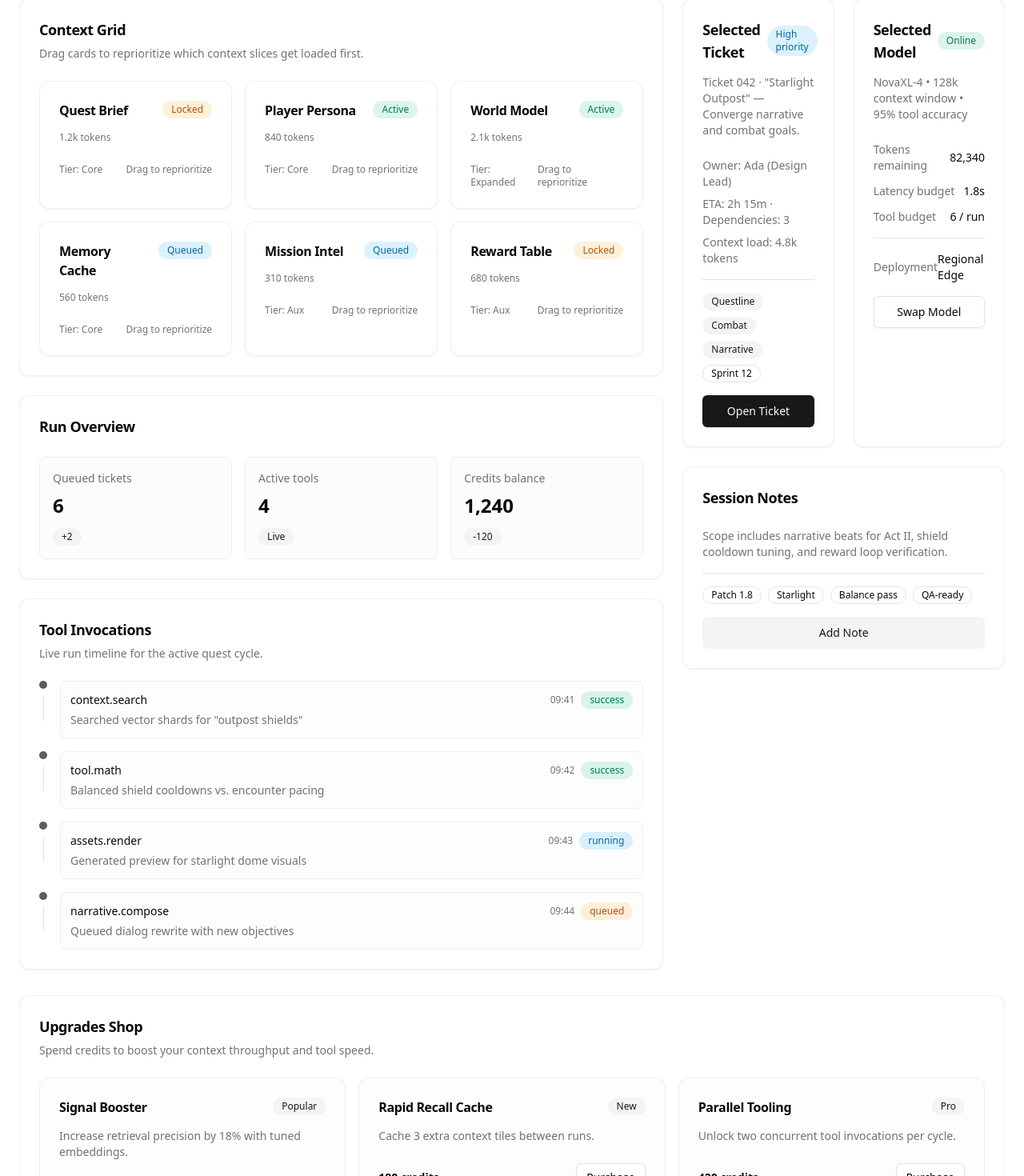
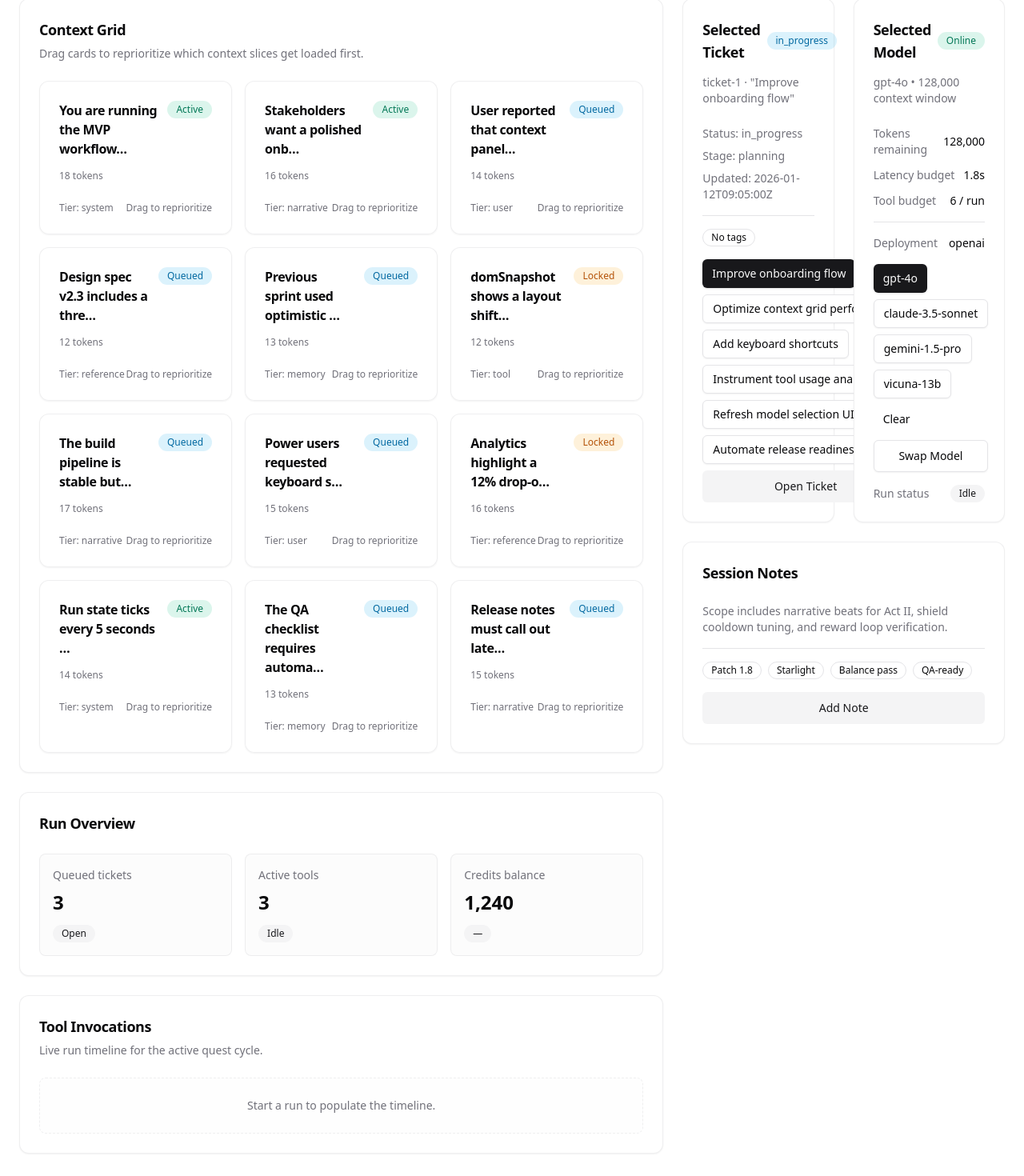
Before and after one commit to adpreese/contextquest, a React (Vite) app: page / in a window 1280 px wide. Shown: the part 186-1656 px from the top of the page at 80% size. Built offline with nearby package versions, Linux system fonts and the light colour scheme.

Commit message:
Connect UI to engine state

```diff
--- a/src/engine/state.ts
+++ b/src/engine/state.ts
@@ -1,5 +1,5 @@
 import type { ContextBlock, ModelSpec, Ticket, ToolDefinition } from '../shared/types';
-import { contextBlocks, models, tickets, tools } from '../shared/fixtures';
+import { contextBlocks, models, tickets, tools, upgradeTracks } from '../shared/fixtures';
 
 export interface GridPosition {
   row: number;
@@ -18,6 +18,14 @@ export interface EconomyState {
   toolBudget: number;
 }
 
+export interface UpgradeCatalogItem {
+  id: string;
+  title: string;
+  description: string;
+  cost: number;
+  tag: string;
+}
+
 export type RunStatus = 'idle' | 'running' | 'completed';
 
 export interface RunState {
@@ -30,8 +38,10 @@ export interface EngineState {
   tickets: Ticket[];
   grid: GridState;
   blocks: ContextBlock[];
+  models: ModelSpec[];
   model: ModelSpec | null;
   tools: ToolDefinition[];
+  upgrades: UpgradeCatalogItem[];
   economy: EconomyState;
   runState: RunState;
   eventCounter: number;
@@ -46,17 +56,27 @@ export const createInitialState = (): EngineState => ({
     placements: {},
   },
   blocks: contextBlocks,
+  models,
   model: models[0] ?? null,
   tools,
+  upgrades: upgradeTracks.flatMap((track) =>
+    track.upgrades.map((upgrade) => ({
+      id: upgrade.id,
+      title: upgrade.name,
+      description: upgrade.description ?? '',
+      cost: upgrade.cost,
+      tag: track.name,
+    })),
+  ),
   economy: {
-    credits: 0,
-    tokenBudget: 0,
-    toolBudget: 0,
+    credits: 1240,
+    tokenBudget: 82340,
+    toolBudget: 6,
   },
   runState: {
     status: 'idle',
     tick: 0,
   },
   eventCounter: 0,
-  selectedTicketId: null,
+  selectedTicketId: tickets[0]?.id ?? null,
 });
--- a/src/ui/ContextGrid.tsx
+++ b/src/ui/ContextGrid.tsx
@@ -22,7 +22,7 @@ import { cn } from '@/lib/utils'
 
 type NodeStatus = 'Active' | 'Queued' | 'Locked'
 
-type GridNode = {
+export type GridNode = {
   id: string
   title: string
   tokens: string
@@ -30,50 +30,10 @@ type GridNode = {
   tier: string
 }
 
-const initialNodes: GridNode[] = [
-  {
-    id: 'ticket-brief',
-    title: 'Quest Brief',
-    tokens: '1.2k tokens',
-    status: 'Locked',
-    tier: 'Core',
-  },
-  {
-    id: 'ticket-persona',
-    title: 'Player Persona',
-    tokens: '840 tokens',
-    status: 'Active',
-    tier: 'Core',
-  },
-  {
-    id: 'ticket-world',
-    title: 'World Model',
-    tokens: '2.1k tokens',
-    status: 'Active',
-    tier: 'Expanded',
-  },
-  {
-    id: 'ticket-memory',
-    title: 'Memory Cache',
-    tokens: '560 tokens',
-    status: 'Queued',
-    tier: 'Core',
-  },
-  {
-    id: 'ticket-intel',
-    title: 'Mission Intel',
-    tokens: '310 tokens',
-    status: 'Queued',
-    tier: 'Aux',
-  },
-  {
-    id: 'ticket-rewards',
-    title: 'Reward Table',
-    tokens: '680 tokens',
-    status: 'Locked',
-    tier: 'Aux',
-  },
-]
+interface ContextGridProps {
+  nodes: GridNode[]
+  onReorder?: (nodes: GridNode[]) => void
+}
 
 const statusVariant: Record<NodeStatus, 'success' | 'info' | 'warning'> = {
   Active: 'success',
@@ -117,8 +77,12 @@ function SortableCard({ node }: { node: GridNode }) {
   )
 }
 
-export function ContextGrid() {
-  const [nodes, setNodes] = React.useState(initialNodes)
+export function ContextGrid({ nodes, onReorder }: ContextGridProps) {
+  const [orderedNodes, setOrderedNodes] = React.useState(nodes)
+
+  React.useEffect(() => {
+    setOrderedNodes(nodes)
+  }, [nodes])
 
   const sensors = useSensors(
     useSensor(PointerSensor, { activationConstraint: { distance: 4 } }),
@@ -142,16 +106,21 @@ export function ContextGrid() {
             if (!over || active.id === over.id) {
               return
             }
-            setNodes((items) => {
+            setOrderedNodes((items) => {
               const oldIndex = items.findIndex((item) => item.id === active.id)
               const newIndex = items.findIndex((item) => item.id === over.id)
-              return arrayMove(items, oldIndex, newIndex)
+              const nextNodes = arrayMove(items, oldIndex, newIndex)
+              onReorder?.(nextNodes)
+              return nextNodes
             })
           }}
         >
-          <SortableContext items={nodes.map((node) => node.id)} strategy={rectSortingStrategy}>
+          <SortableContext
+            items={orderedNodes.map((node) => node.id)}
+            strategy={rectSortingStrategy}
+          >
             <div className="grid gap-4 sm:grid-cols-2 xl:grid-cols-3">
-              {nodes.map((node) => (
+              {orderedNodes.map((node) => (
                 <SortableCard key={node.id} node={node} />
               ))}
             </div>
--- a/src/ui/ContextQuestUI.tsx
+++ b/src/ui/ContextQuestUI.tsx
@@ -1,13 +1,115 @@
+import * as React from 'react'
+
+import type { EngineAction } from '@/engine/actions'
+import type { EngineState } from '@/engine/state'
+import type { ContextBlock, EngineEvent } from '@/shared/types'
+
+import { reduceEngineState } from '@/engine/reducer'
+import { createInitialState } from '@/engine/state'
 import { Badge } from '@/components/ui/badge'
 import { Button } from '@/components/ui/button'
 import { Card, CardContent, CardHeader, CardTitle } from '@/components/ui/card'
 import { Separator } from '@/components/ui/separator'
-import { ContextGrid } from '@/ui/ContextGrid'
+import { ContextGrid, type GridNode } from '@/ui/ContextGrid'
 import { SelectedPanels } from '@/ui/SelectedPanels'
 import { ToolTimeline } from '@/ui/ToolTimeline'
 import { UpgradesShop } from '@/ui/UpgradesShop'
 
+type RunOutcome = 'success' | 'partial' | 'fail'
+
+interface EngineSnapshot {
+  state: EngineState
+  events: EngineEvent[]
+}
+
+const buildGridNodes = (blocks: ContextBlock[]): GridNode[] =>
+  blocks.map((block) => {
+    const status =
+      block.fidelity >= 0.92 ? 'Active' : block.fidelity >= 0.88 ? 'Queued' : 'Locked'
+    return {
+      id: block.id,
+      title: block.content.length > 32 ? `${block.content.slice(0, 32)}…` : block.content,
+      tokens: `${block.tokenEstimate ?? 0} tokens`,
+      status,
+      tier: block.type,
+    }
+  })
+
+const computeOutcome = (state: EngineState): RunOutcome => {
+  if (!state.selectedTicketId) {
+    return 'fail'
+  }
+  if (!state.model) {
+    return 'partial'
+  }
+  return state.runState.tick >= 3 ? 'success' : 'partial'
+}
+
+const engineReducer = (snapshot: EngineSnapshot, action: EngineAction): EngineSnapshot => {
+  const timestampedAction = {
+    ...action,
+    timestamp: action.timestamp ?? new Date().toISOString(),
+  }
+  const { state, events } = reduceEngineState(snapshot.state, timestampedAction)
+  return {
+    state,
+    events: [...snapshot.events, ...events],
+  }
+}
+
 export function ContextQuestUI() {
+  const [engine, dispatch] = React.useReducer(engineReducer, {
+    state: createInitialState(),
+    events: [],
+  })
+  const [runOutcome, setRunOutcome] = React.useState<RunOutcome | null>(null)
+  const [gridNodes, setGridNodes] = React.useState<GridNode[]>(() =>
+    buildGridNodes(engine.state.blocks),
+  )
+
+  React.useEffect(() => {
+    setGridNodes(buildGridNodes(engine.state.blocks))
+  }, [engine.state.blocks])
+
+  React.useEffect(() => {
+    if (engine.state.runState.status === 'running') {
+      setRunOutcome(null)
+    }
+    if (engine.state.runState.status === 'completed') {
+      setRunOutcome(computeOutcome(engine.state))
+    }
+  }, [engine.state])
+
+  React.useEffect(() => {
+    if (engine.state.runState.status !== 'running') {
+      return
+    }
+    const interval = window.setInterval(() => {
+      dispatch({ type: 'tick' })
+    }, 1500)
+    return () => window.clearInterval(interval)
+  }, [engine.state.runState.status])
+
+  React.useEffect(() => {
+    if (engine.state.runState.status === 'running' && engine.state.runState.tick >= 3) {
+      dispatch({ type: 'run_complete' })
+    }
+  }, [engine.state.runState.status, engine.state.runState.tick])
+
+  const selectedTicket =
+    engine.state.tickets.find((ticket) => ticket.id === engine.state.selectedTicketId) ?? null
+
+  const queuedTickets = engine.state.tickets.filter((ticket) => ticket.status === 'new').length
+  const activeTools = engine.state.tools.length
+  const creditsDelta =
+    runOutcome === 'success' ? '+120' : runOutcome === 'partial' ? '+40' : runOutcome === 'fail' ? '-60' : '—'
+  const runStatusLabel =
+    engine.state.runState.status === 'running'
+      ? 'Running'
+      : engine.state.runState.status === 'completed'
+        ? 'Completed'
+        : 'Idle'
+
   return (
     <div className="min-h-screen bg-background text-foreground">
       <div className="mx-auto flex w-full max-w-7xl flex-col gap-8 px-6 py-10">
@@ -25,14 +127,25 @@ export function ContextQuestUI() {
             </p>
           </div>
           <div className="flex flex-wrap items-center gap-3">
-            <Button variant="outline">Sync Context</Button>
-            <Button>Start Run</Button>
+            <Button
+              variant="outline"
+              onClick={() => dispatch({ type: 'tick' })}
+              disabled={engine.state.runState.status !== 'running'}
+            >
+              Sync Context
+            </Button>
+            <Button
+              onClick={() => dispatch({ type: 'start_run' })}
+              disabled={engine.state.runState.status === 'running'}
+            >
+              Start Run
+            </Button>
           </div>
         </header>
 
         <div className="grid gap-6 lg:grid-cols-[2fr_1fr]">
           <div className="space-y-6">
-            <ContextGrid />
+            <ContextGrid nodes={gridNodes} onReorder={setGridNodes} />
 
             <Card className="border-border/60">
               <CardHeader>
@@ -40,9 +153,13 @@ export function ContextQuestUI() {
               </CardHeader>
               <CardContent className="grid gap-4 sm:grid-cols-3">
                 {[
-                  { label: 'Queued tickets', value: '6', delta: '+2' },
-                  { label: 'Active tools', value: '4', delta: 'Live' },
-                  { label: 'Credits balance', value: '1,240', delta: '-120' },
+                  { label: 'Queued tickets', value: queuedTickets.toString(), delta: 'Open' },
+                  { label: 'Active tools', value: activeTools.toString(), delta: runStatusLabel },
+                  {
+                    label: 'Credits balance',
+                    value: engine.state.economy.credits.toLocaleString(),
+                    delta: creditsDelta,
+                  },
                 ].map((item) => (
                   <div
                     key={item.label}
@@ -60,11 +177,20 @@ export function ContextQuestUI() {
               </CardContent>
             </Card>
 
-            <ToolTimeline />
+            <ToolTimeline events={engine.events} />
           </div>
 
           <div className="space-y-6">
-            <SelectedPanels />
+            <SelectedPanels
+              tickets={engine.state.tickets}
+              selectedTicket={selectedTicket}
+              onSelectTicket={(ticketId) => dispatch({ type: 'select_ticket', ticketId })}
+              models={engine.state.models}
+              selectedModel={engine.state.model}
+              onSelectModel={(model) => dispatch({ type: 'select_model', model })}
+              runOutcome={runOutcome}
+              runStatus={runStatusLabel}
+            />
 
             <Card className="border-border/60">
               <CardHeader>
@@ -91,7 +217,7 @@ export function ContextQuestUI() {
           </div>
         </div>
 
-        <UpgradesShop />
+        <UpgradesShop upgrades={engine.state.upgrades} />
       </div>
     </div>
   )
--- a/src/ui/SelectedPanels.tsx
+++ b/src/ui/SelectedPanels.tsx
@@ -1,35 +1,91 @@
+import type { ModelSpec, Ticket } from '@/shared/types'
+
 import { Badge } from '@/components/ui/badge'
 import { Button } from '@/components/ui/button'
 import { Card, CardContent, CardHeader, CardTitle } from '@/components/ui/card'
 import { Separator } from '@/components/ui/separator'
 
-export function SelectedPanels() {
+type RunOutcome = 'success' | 'partial' | 'fail'
+
+interface SelectedPanelsProps {
+  tickets: Ticket[]
+  selectedTicket: Ticket | null
+  onSelectTicket: (ticketId: string) => void
+  models: ModelSpec[]
+  selectedModel: ModelSpec | null
+  onSelectModel: (model: ModelSpec | null) => void
+  runOutcome: RunOutcome | null
+  runStatus: string
+}
+
+export function SelectedPanels({
+  tickets,
+  selectedTicket,
+  onSelectTicket,
+  models,
+  selectedModel,
+  onSelectModel,
+  runOutcome,
+  runStatus,
+}: SelectedPanelsProps) {
+  const outcomeBadge =
+    runOutcome === 'success'
+      ? 'success'
+      : runOutcome === 'partial'
+        ? 'info'
+        : runOutcome === 'fail'
+          ? 'warning'
+          : 'secondary'
+
   return (
     <div className="grid gap-6 lg:grid-cols-2">
       <Card className="border-border/60">
         <CardHeader className="space-y-2">
           <div className="flex items-center justify-between gap-2">
             <CardTitle className="text-lg">Selected Ticket</CardTitle>
-            <Badge variant="info">High priority</Badge>
+            <Badge variant="info">{selectedTicket?.status ?? 'Unassigned'}</Badge>
           </div>
           <p className="text-sm text-muted-foreground">
-            Ticket 042 · "Starlight Outpost" — Converge narrative and combat goals.
+            {selectedTicket
+              ? `${selectedTicket.id} · "${selectedTicket.title}"`
+              : 'Pick a ticket to start the run.'}
           </p>
         </CardHeader>
         <CardContent className="space-y-4">
           <div className="space-y-2 text-sm text-muted-foreground">
-            <p>Owner: Ada (Design Lead)</p>
-            <p>ETA: 2h 15m · Dependencies: 3</p>
-            <p>Context load: 4.8k tokens</p>
+            <p>Status: {selectedTicket?.status ?? 'None selected'}</p>
+            <p>Stage: {selectedTicket?.stage ?? 'Awaiting assignment'}</p>
+            <p>Updated: {selectedTicket?.updatedAt ?? selectedTicket?.createdAt ?? 'TBD'}</p>
           </div>
           <Separator />
           <div className="flex flex-wrap gap-2">
-            <Badge variant="secondary">Questline</Badge>
-            <Badge variant="secondary">Combat</Badge>
-            <Badge variant="secondary">Narrative</Badge>
-            <Badge variant="outline">Sprint 12</Badge>
+            {selectedTicket?.tags?.length ? (
+              selectedTicket.tags.map((tag) => (
+                <Badge key={tag.id} variant="secondary">
+                  {tag.label}
+                </Badge>
+              ))
+            ) : (
+              <Badge variant="outline">No tags</Badge>
+            )}
           </div>
-          <Button className="w-full">Open Ticket</Button>
+          <div className="grid gap-2">
+            <div className="flex flex-wrap gap-2">
+              {tickets.map((ticket) => (
+                <Button
+                  key={ticket.id}
+                  size="sm"
+                  variant={ticket.id === selectedTicket?.id ? 'default' : 'outline'}
+                  onClick={() => onSelectTicket(ticket.id)}
+                >
+                  {ticket.title}
+                </Button>
+              ))}
+            </div>
+            <Button className="w-full" variant="secondary">
+              Open Ticket
+            </Button>
+          </div>
         </CardContent>
       </Card>
 
@@ -37,17 +93,21 @@ export function SelectedPanels() {
         <CardHeader className="space-y-2">
           <div className="flex items-center justify-between gap-2">
             <CardTitle className="text-lg">Selected Model</CardTitle>
-            <Badge variant="success">Online</Badge>
+            <Badge variant="success">{selectedModel ? 'Online' : 'Offline'}</Badge>
           </div>
           <p className="text-sm text-muted-foreground">
-            NovaXL-4 • 128k context window • 95% tool accuracy
+            {selectedModel
+              ? `${selectedModel.name} • ${selectedModel.contextWindow?.toLocaleString() ?? 'n/a'} context window`
+              : 'Assign a model to unlock run stats.'}
           </p>
         </CardHeader>
         <CardContent className="space-y-4">
           <div className="grid gap-3 text-sm text-muted-foreground">
             <div className="flex items-center justify-between">
               <span>Tokens remaining</span>
-              <span className="font-medium text-foreground">82,340</span>
+              <span className="font-medium text-foreground">
+                {selectedModel?.contextWindow?.toLocaleString() ?? '—'}
+              </span>
             </div>
             <div className="flex items-center justify-between">
               <span>Latency budget</span>
@@ -61,11 +121,36 @@ export function SelectedPanels() {
           <Separator />
           <div className="flex items-center justify-between text-sm text-muted-foreground">
             <span>Deployment</span>
-            <span className="font-medium text-foreground">Regional Edge</span>
+            <span className="font-medium text-foreground">
+              {selectedModel?.provider ?? '—'}
+            </span>
           </div>
-          <Button variant="outline" className="w-full">
-            Swap Model
-          </Button>
+          <div className="grid gap-2">
+            <div className="flex flex-wrap gap-2">
+              {models.map((model) => (
+                <Button
+                  key={model.id}
+                  size="sm"
+                  variant={model.id === selectedModel?.id ? 'default' : 'outline'}
+                  onClick={() => onSelectModel(model)}
+                >
+                  {model.name}
+                </Button>
+              ))}
+              <Button size="sm" variant="ghost" onClick={() => onSelectModel(null)}>
+                Clear
+              </Button>
+            </div>
+            <Button variant="outline" className="w-full">
+              Swap Model
+            </Button>
+          </div>
+          <div className="flex items-center justify-between text-sm text-muted-foreground">
+            <span>Run status</span>
+            <Badge variant={outcomeBadge}>
+              {runOutcome ? `${runOutcome} (${runStatus})` : runStatus}
+            </Badge>
+          </div>
         </CardContent>
       </Card>
     </div>
--- a/src/ui/ToolTimeline.tsx
+++ b/src/ui/ToolTimeline.tsx
@@ -1,3 +1,6 @@
+import type { EngineEvent } from '@/shared/types'
+import { EngineEventType } from '@/shared/types'
+
 import { Badge } from '@/components/ui/badge'
 import { Card, CardContent, CardHeader, CardTitle } from '@/components/ui/card'
 
@@ -11,36 +14,9 @@ type TimelineEntry = {
   status: TimelineStatus
 }
 
-const timeline: TimelineEntry[] = [
-  {
-    id: 'run-01',
-    tool: 'context.search',
-    description: 'Searched vector shards for "outpost shields"',
-    time: '09:41',
-    status: 'success',
-  },
-  {
-    id: 'run-02',
-    tool: 'tool.math',
-    description: 'Balanced shield cooldowns vs. encounter pacing',
-    time: '09:42',
-    status: 'success',
-  },
-  {
-    id: 'run-03',
-    tool: 'assets.render',
-    description: 'Generated preview for starlight dome visuals',
-    time: '09:43',
-    status: 'running',
-  },
-  {
-    id: 'run-04',
-    tool: 'narrative.compose',
-    description: 'Queued dialog rewrite with new objectives',
-    time: '09:44',
-    status: 'queued',
-  },
-]
+interface ToolTimelineProps {
+  events: EngineEvent[]
+}
 
 const statusStyles: Record<TimelineStatus, 'success' | 'info' | 'warning'> = {
   success: 'success',
@@ -48,7 +24,63 @@ const statusStyles: Record<TimelineStatus, 'success' | 'info' | 'warning'> = {
   queued: 'warning',
 }
 
-export function ToolTimeline() {
+const formatEventTime = (timestamp: string): string => {
+  if (!timestamp) {
+    return '—'
+  }
+  const date = new Date(timestamp)
+  if (Number.isNaN(date.getTime())) {
+    return timestamp
+  }
+  return date.toLocaleTimeString([], { hour: '2-digit', minute: '2-digit' })
+}
+
+const eventToTimeline = (event: EngineEvent): TimelineEntry | null => {
+  switch (event.type) {
+    case EngineEventType.RunStarted:
+      return {
+        id: event.id,
+        tool: 'run.start',
+        description: 'Run initialized and tools warmed up.',
+        time: formatEventTime(event.timestamp),
+        status: 'running',
+      }
+    case EngineEventType.RunTicked:
+      return {
+        id: event.id,
+        tool: 'run.tick',
+        description: `Tick advanced to ${(event.payload as { tick?: number }).tick ?? '—'}.`,
+        time: formatEventTime(event.timestamp),
+        status: 'running',
+      }
+    case EngineEventType.RunCompleted:
+      return {
+        id: event.id,
+        tool: 'run.complete',
+        description: 'Run completed and outcome scored.',
+        time: formatEventTime(event.timestamp),
+        status: 'success',
+      }
+    case EngineEventType.ToolInvoked:
+      return {
+        id: event.id,
+        tool: (event.payload as { toolName?: string }).toolName ?? 'tool.invoke',
+        description: 'Tool invocation dispatched.',
+        time: formatEventTime(event.timestamp),
+        status: 'success',
+      }
+    default:
+      return null
+  }
+}
+
+export function ToolTimeline({ events }: ToolTimelineProps) {
+  const timeline = events
+    .map(eventToTimeline)
+    .filter((entry): entry is TimelineEntry => Boolean(entry))
+    .slice(-6)
+    .reverse()
+
   return (
     <Card className="border-border/60">
       <CardHeader>
@@ -58,7 +90,8 @@ export function ToolTimeline() {
         </p>
       </CardHeader>
       <CardContent className="space-y-4">
-        {timeline.map((entry) => (
+        {timeline.length ? (
+          timeline.map((entry) => (
             <div key={entry.id} className="flex items-start gap-4">
               <div className="flex flex-col items-center">
                 <span className="h-2.5 w-2.5 rounded-full bg-primary/70" />
@@ -77,7 +110,12 @@ export function ToolTimeline() {
                 <p className="text-sm text-muted-foreground">{entry.description}</p>
               </div>
             </div>
-        ))}
+          ))
+        ) : (
+          <div className="rounded-lg border border-dashed border-border/60 bg-muted/10 p-6 text-center text-sm text-muted-foreground">
+            Start a run to populate the timeline.
+          </div>
+        )}
       </CardContent>
     </Card>
   )
--- a/src/ui/UpgradesShop.tsx
+++ b/src/ui/UpgradesShop.tsx
@@ -1,32 +1,14 @@
+import type { UpgradeCatalogItem } from '@/engine/state'
+
 import { Badge } from '@/components/ui/badge'
 import { Button } from '@/components/ui/button'
 import { Card, CardContent, CardHeader, CardTitle } from '@/components/ui/card'
 
-const upgrades = [
-  {
-    id: 'upgrade-01',
-    title: 'Signal Booster',
-    description: 'Increase retrieval precision by 18% with tuned embeddings.',
-    price: '240 credits',
-    tag: 'Popular',
-  },
-  {
-    id: 'upgrade-02',
-    title: 'Rapid Recall Cache',
-    description: 'Cache 3 extra context tiles between runs.',
-    price: '180 credits',
-    tag: 'New',
-  },
-  {
-    id: 'upgrade-03',
-    title: 'Parallel Tooling',
-    description: 'Unlock two concurrent tool invocations per cycle.',
-    price: '420 credits',
-    tag: 'Pro',
-  },
-]
+interface UpgradesShopProps {
+  upgrades: UpgradeCatalogItem[]
+}
 
-export function UpgradesShop() {
+export function UpgradesShop({ upgrades }: UpgradesShopProps) {
   return (
     <Card className="border-border/60">
       <CardHeader>
@@ -46,7 +28,9 @@ export function UpgradesShop() {
               <p className="text-sm text-muted-foreground">{upgrade.description}</p>
             </CardHeader>
             <CardContent className="flex items-center justify-between">
-              <span className="text-sm font-semibold text-foreground">{upgrade.price}</span>
+              <span className="text-sm font-semibold text-foreground">
+                {upgrade.cost} credits
+              </span>
               <Button size="sm" variant="outline">
                 Purchase
               </Button>
```
Lines whose indentation alone changed are shown as unchanged.
